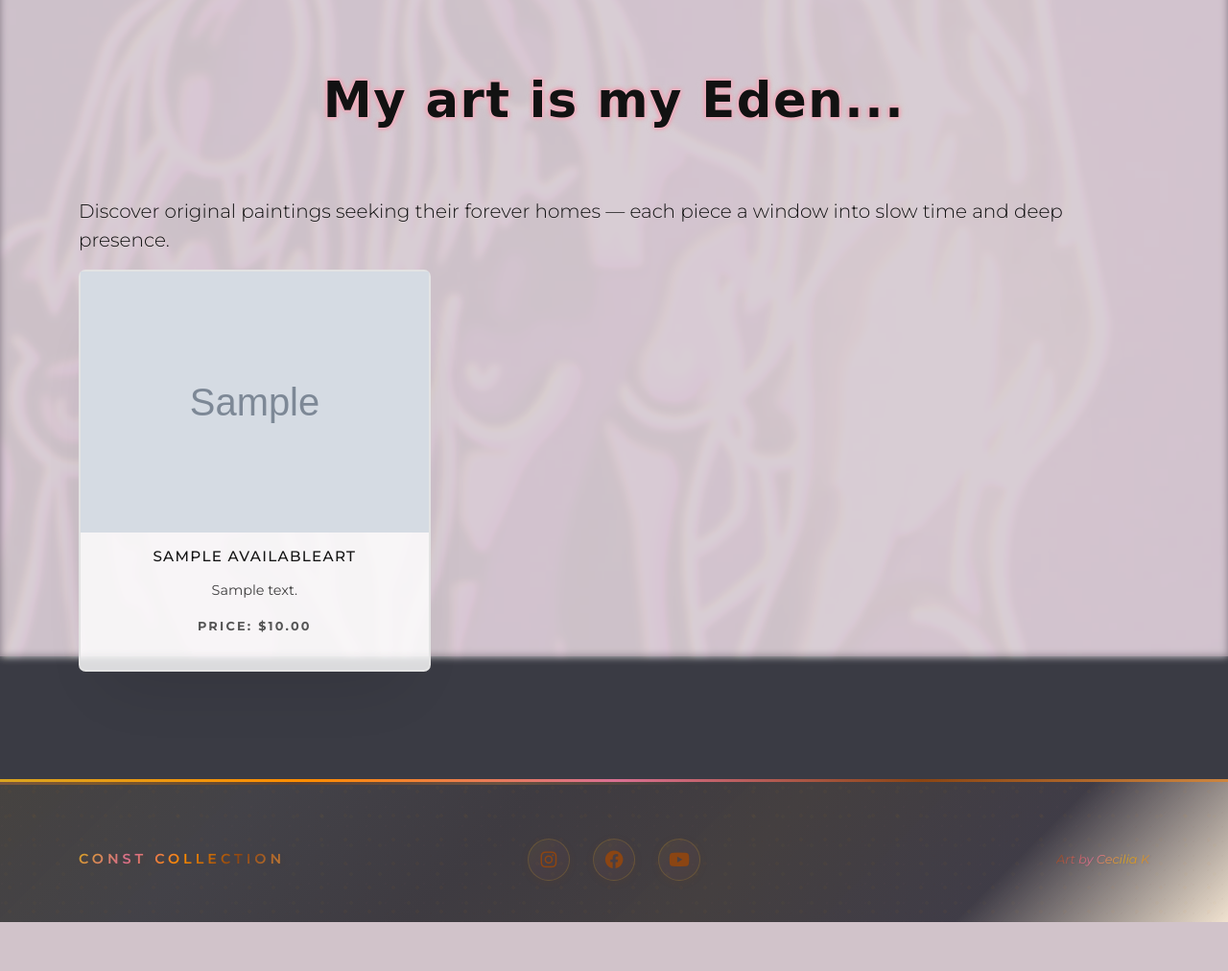
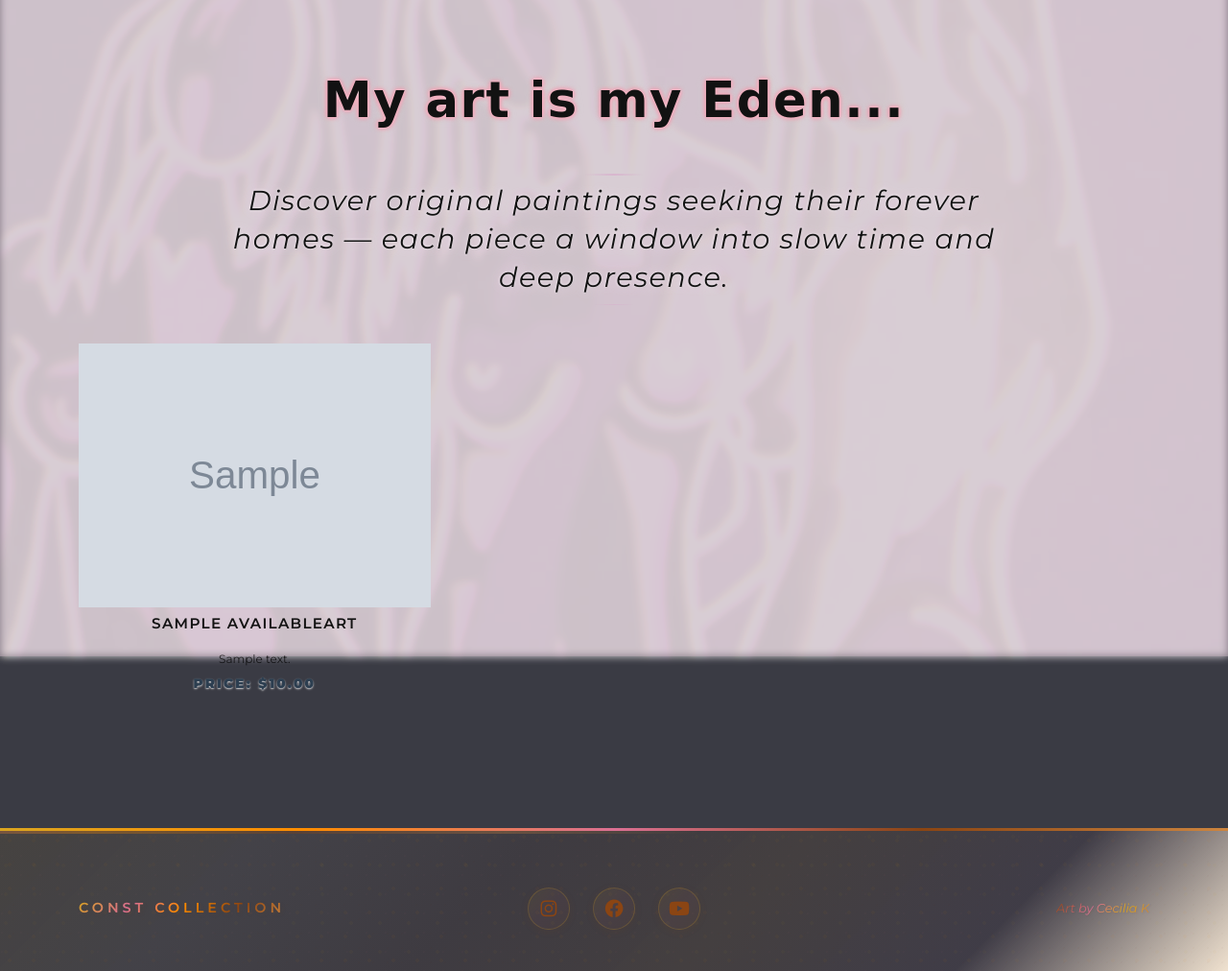
Before and after one commit to nazhameed/art-by-ck, a Django app: page /available-art/ in a window 1280 px wide. Shown: the part 116-1128 px from the top of the page at 96% size. Before the commit the page ends 1077 px from the top, so only its background shows below. Run offline with Django 5.2, Linux system fonts and the light colour scheme; tables that the repository leaves empty hold one stand-in row (values such as "Sample post"); grey boxes marked "Sample" are stand-in pictures; parts of the project's set-up code (start-up, migrations or seed data) failed here and were passed over; some web fonts are replaced.

Commit message:
style: enhance available art section with new subtitle and card styling for improved aesthetics and user experience

```diff
--- a/static/css/styles.css
+++ b/static/css/styles.css
@@ -471,6 +471,136 @@ body.available-art-background .lead.cedarville-cursive-regular:hover {
   box-shadow: 0 0.5rem 1.5rem rgba(0, 0, 0, 0.2);
   transition: all 0.3s ease;
 }
+
+/* Available Art Subtitle - Stylish and Harmonious */
+.available-art-subtitle {
+  color: #121212 !important;
+  background: none !important;
+  text-align: center;
+  font-size: 1.8rem;
+  font-weight: 400;
+  font-family: 'Montserrat', Arial, sans-serif;
+  font-style: italic;
+  margin: -1rem auto 3rem auto;
+  max-width: 800px;
+  letter-spacing: 0.05em;
+  line-height: 1.4;
+  text-shadow:
+    0 0 3px rgba(255, 255, 255, 0.9),
+    0 0 8px rgba(216, 167, 202, 0.4),
+    0 0 15px rgba(255, 255, 255, 0.6),
+    1px 1px 2px rgba(0, 0, 0, 0.1);
+  position: relative;
+}
+
+.available-art-subtitle::before {
+  content: '';
+  position: absolute;
+  top: -0.5rem;
+  left: 50%;
+  transform: translateX(-50%);
+  width: 60px;
+  height: 2px;
+  background: linear-gradient(90deg, transparent, rgba(216, 167, 202, 0.6), transparent);
+}
+
+.available-art-subtitle::after {
+  content: '';
+  position: absolute;
+  bottom: -0.5rem;
+  left: 50%;
+  transform: translateX(-50%);
+  width: 40px;
+  height: 1px;
+  background: linear-gradient(90deg, transparent, rgba(216, 167, 202, 0.4), transparent);
+}
+
+/* Available Art specific styling */
+.available-art-card {
+  height: 100%; /* Ensure all cards in a row have equal height */
+  display: flex;
+  flex-direction: column;
+  background: transparent !important; /* Remove white background */
+  border: none !important; /* Remove border */
+  box-shadow: none !important; /* Remove shadow */
+  border-radius: 0 !important; /* Remove border radius */
+}
+
+.available-art-card:hover,
+.available-art-card:focus-visible {
+  background: transparent !important; /* Keep transparent on hover */
+  border: none !important;
+  box-shadow: none !important;
+}
+
+.available-art-card figure {
+  flex-shrink: 0; /* Prevent image area from shrinking */
+  overflow: hidden;
+  display: flex;
+  align-items: center;
+  justify-content: center;
+  min-height: 200px; /* Set minimum height for consistency */
+  max-height: 350px; /* Limit maximum height */
+  background: transparent !important; /* Remove any figure background */
+  border-radius: 0 !important; /* Remove border radius */
+}
+
+.available-art-card img {
+  width: 100%;
+  height: auto; /* Let height adjust to maintain aspect ratio */
+  object-fit: contain; /* Show the full artwork without cropping */
+  max-height: 100%; /* Fill the figure container */
+  max-width: 100%;
+}
+
+body.available-art-background .available-art-card .gallery-card-body {
+  min-height: 60px; /* Minimum height to ensure consistency */
+  padding: 0.5rem 0.75rem 0.75rem;
+  display: flex;
+  flex-direction: column;
+  justify-content: flex-start;
+}
+
+.available-art-card .gallery-card-title {
+  font-size: 0.95rem;
+  font-weight: 600;
+  margin-bottom: 0.25rem !important;
+  line-height: 1.2;
+  display: -webkit-box;
+  -webkit-line-clamp: 1; /* Limit to 1 line for more compact layout */
+  line-clamp: 1; /* Standard property */
+  -webkit-box-orient: vertical;
+  overflow: hidden;
+  text-overflow: ellipsis;
+}
+
+.available-art-card .gallery-card-description {
+  font-size: 0.75rem;
+  line-height: 1.3;
+  margin-bottom: 0.25rem !important;
+  display: -webkit-box;
+  -webkit-line-clamp: 2; /* Limit to 2 lines for more compact layout */
+  line-clamp: 2; /* Standard property */
+  -webkit-box-orient: vertical;
+  overflow: hidden;
+  text-overflow: ellipsis;
+}
+
+.available-art-card .gallery-card-meta {
+  font-weight: 700;
+  color: #2c3e50; /* Dark blue-gray for better readability */
+  font-size: 0.85rem;
+  margin-top: 0.25rem;
+  text-shadow: 0 1px 2px rgba(255, 255, 255, 0.8); /* Subtle white shadow for contrast */
+}
+
+/* Remove equal height stretching to prevent large gaps */
+body.available-art-background .row > [class*="col-"] {
+  display: flex;
+  align-items: flex-start; /* Align cards to top instead of stretching */
+}
+
+
 
 /* Gallery masonry grid */
 .gallery-grid {
```
